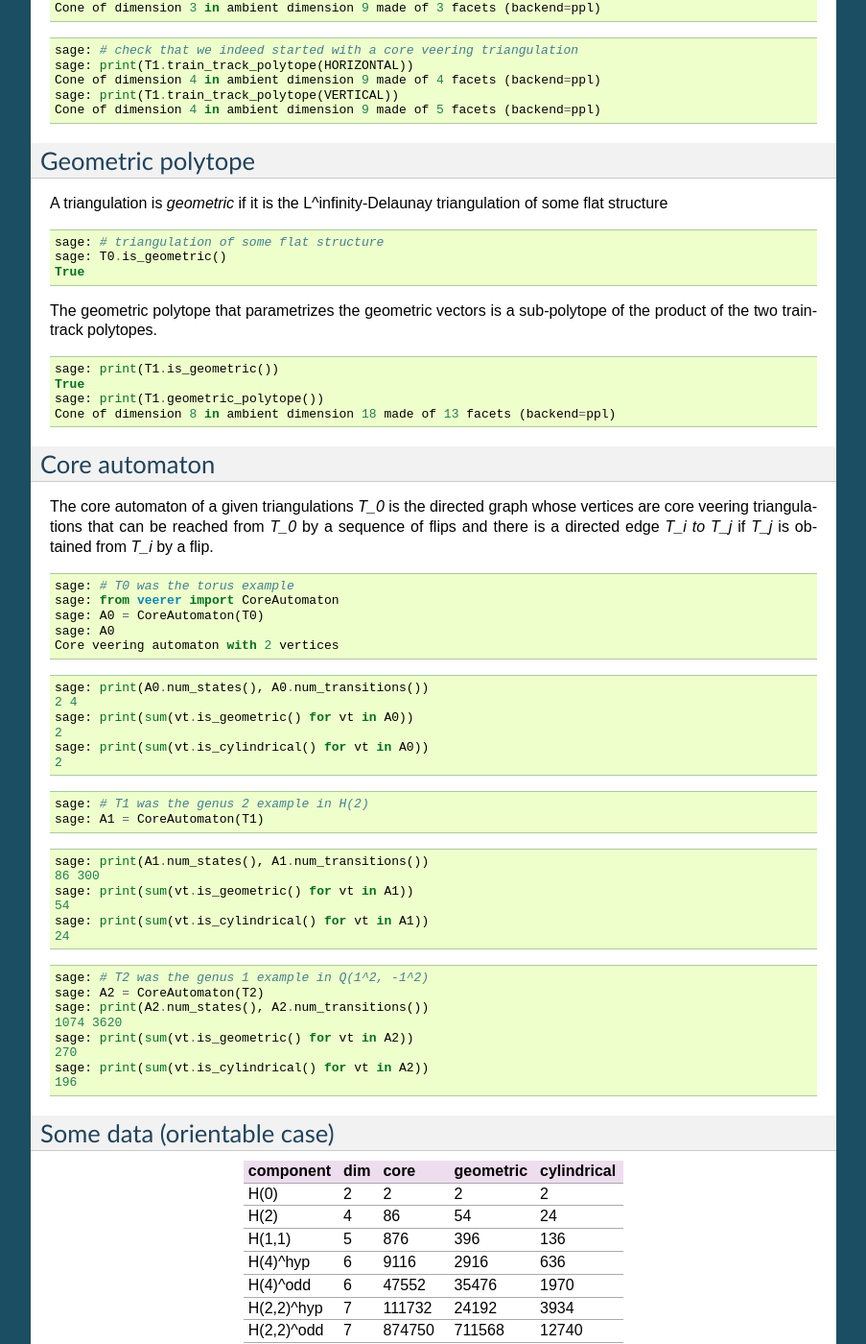
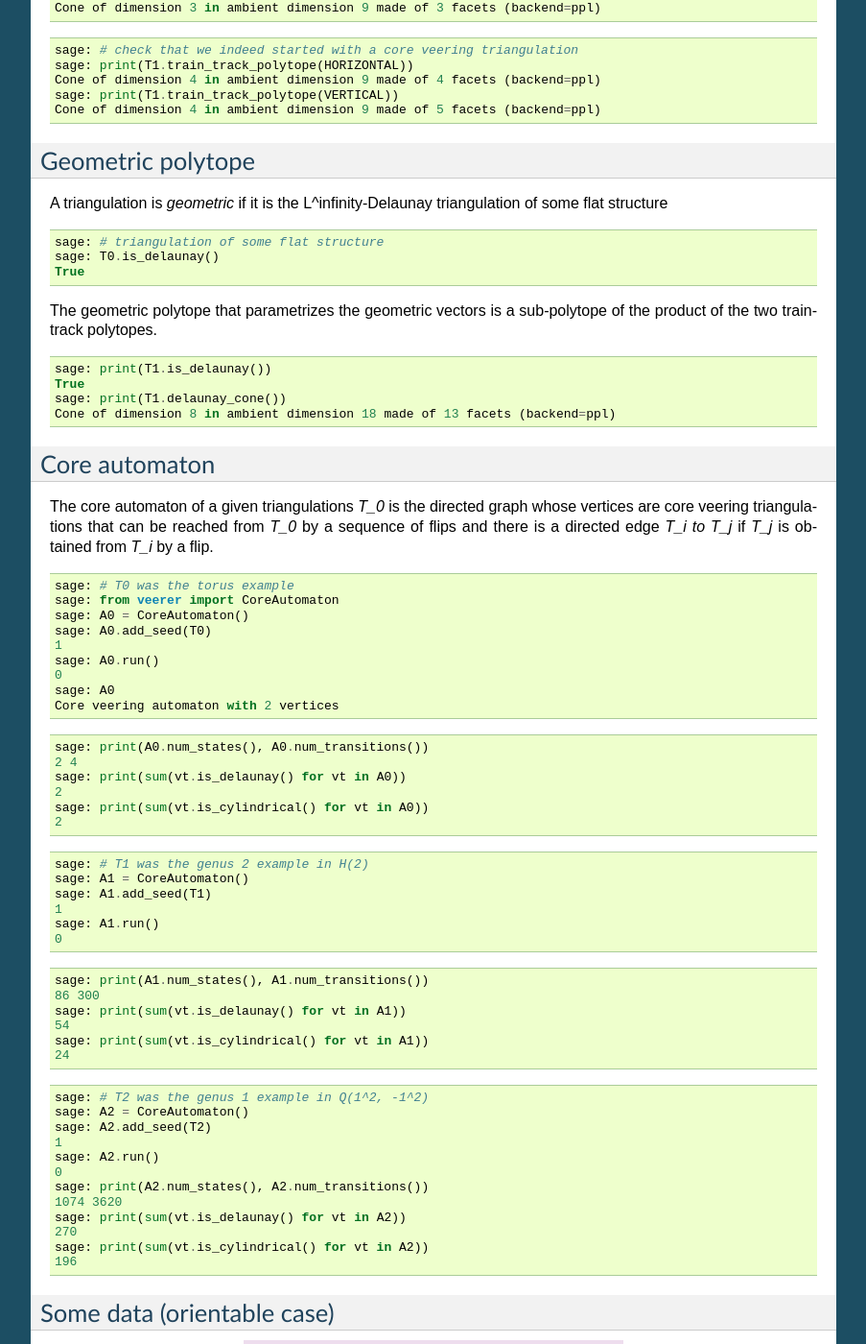
Before and after one commit to flatsurf/veerer, a Sphinx documentation site: the page built from doc/source/veerer_demo.rst, in a window 1280 px wide and 1400 px high, scrolled down 2920 px. Shown: the whole window at 96% size, without its empty margins (198-1101 px from the left). Built offline with Sphinx 7.4.7, drawn with Linux system fonts in a browser that asks for light colours; some of the changed text lies outside the part shown.

Commit message:
fix veerer_demo.rst

```diff
--- a/doc/source/veerer_demo.rst
+++ b/doc/source/veerer_demo.rst
@@ -247,7 +247,7 @@ some flat structure
 ::
 
     sage: # triangulation of some flat structure
-    sage: T0.is_geometric()
+    sage: T0.is_delaunay()
     True
 
 The geometric polytope that parametrizes the geometric vectors is a sub-polytope
@@ -255,9 +255,9 @@ of the product of the two train-track polytopes.
 
 ::
 
-    sage: print(T1.is_geometric())
+    sage: print(T1.is_delaunay())
     True
-    sage: print(T1.geometric_polytope())
+    sage: print(T1.delaunay_cone())
     Cone of dimension 8 in ambient dimension 18 made of 13 facets (backend=ppl)
 
 Core automaton
@@ -272,7 +272,11 @@ from `T_i` by a flip.
 
     sage: # T0 was the torus example
     sage: from veerer import CoreAutomaton
-    sage: A0 = CoreAutomaton(T0)
+    sage: A0 = CoreAutomaton()
+    sage: A0.add_seed(T0)
+    1
+    sage: A0.run()
+    0
     sage: A0
     Core veering automaton with 2 vertices
 
@@ -280,7 +284,7 @@ from `T_i` by a flip.
 
     sage: print(A0.num_states(), A0.num_transitions())
     2 4
-    sage: print(sum(vt.is_geometric() for vt in A0))
+    sage: print(sum(vt.is_delaunay() for vt in A0))
     2
     sage: print(sum(vt.is_cylindrical() for vt in A0))
     2
@@ -288,13 +292,17 @@ from `T_i` by a flip.
 ::
 
     sage: # T1 was the genus 2 example in H(2)
-    sage: A1 = CoreAutomaton(T1)
+    sage: A1 = CoreAutomaton()
+    sage: A1.add_seed(T1)
+    1
+    sage: A1.run()
+    0
 
 ::
 
     sage: print(A1.num_states(), A1.num_transitions())
     86 300
-    sage: print(sum(vt.is_geometric() for vt in A1))
+    sage: print(sum(vt.is_delaunay() for vt in A1))
     54
     sage: print(sum(vt.is_cylindrical() for vt in A1))
     24
@@ -302,10 +310,14 @@ from `T_i` by a flip.
 ::
 
     sage: # T2 was the genus 1 example in Q(1^2, -1^2)
-    sage: A2 = CoreAutomaton(T2)
+    sage: A2 = CoreAutomaton()
+    sage: A2.add_seed(T2)
+    1
+    sage: A2.run()
+    0
     sage: print(A2.num_states(), A2.num_transitions())
     1074 3620
-    sage: print(sum(vt.is_geometric() for vt in A2))
+    sage: print(sum(vt.is_delaunay() for vt in A2))
     270
     sage: print(sum(vt.is_cylindrical() for vt in A2))
     196
@@ -343,12 +355,16 @@ filtering cylindrical (single test is cheap) ~2 sec for H(4)^hyp
 
 ::
 
-    sage: H = Stratum([4], 1).hyperelliptic_component()  # optional - surface_dynamics
-    sage: V = VeeringTriangulation.from_stratum(H)         # optional - surface_dynamics
-    sage: AV = CoreAutomaton(V)                          # long time - ~21 secs # optional - surface_dynamics
+    sage: H = Stratum([4], 1).hyperelliptic_component()   # optional - surface_dynamics
+    sage: V = VeeringTriangulation.from_stratum(H)        # optional - surface_dynamics
+    sage: AV = CoreAutomaton()
+    sage: AV.add_seed(V)                                 # optional - surface_dynamics
+    1
+    sage: AV.run()                                       # long time - ~21 secs # optional - surface_dynamics
+    0
     sage: print(AV.num_states())                         # long time - ~150 µs # optional - surface_dynamics
     9116
-    sage: sum(v.is_geometric() for v in AV)              # long time - ~21 secs # optional - surface_dynamics
+    sage: sum(v.is_delaunay() for v in AV)               # long time - ~21 secs # optional - surface_dynamics
     2916
     sage: sum(v.is_cylindrical() for v in AV)            # long time - ~1.5 secs # optional - surface_dynamics
     636
```
Also changed, not shown: other parts of doc/source/veerer_demo.rst (+1 -1 lines).
